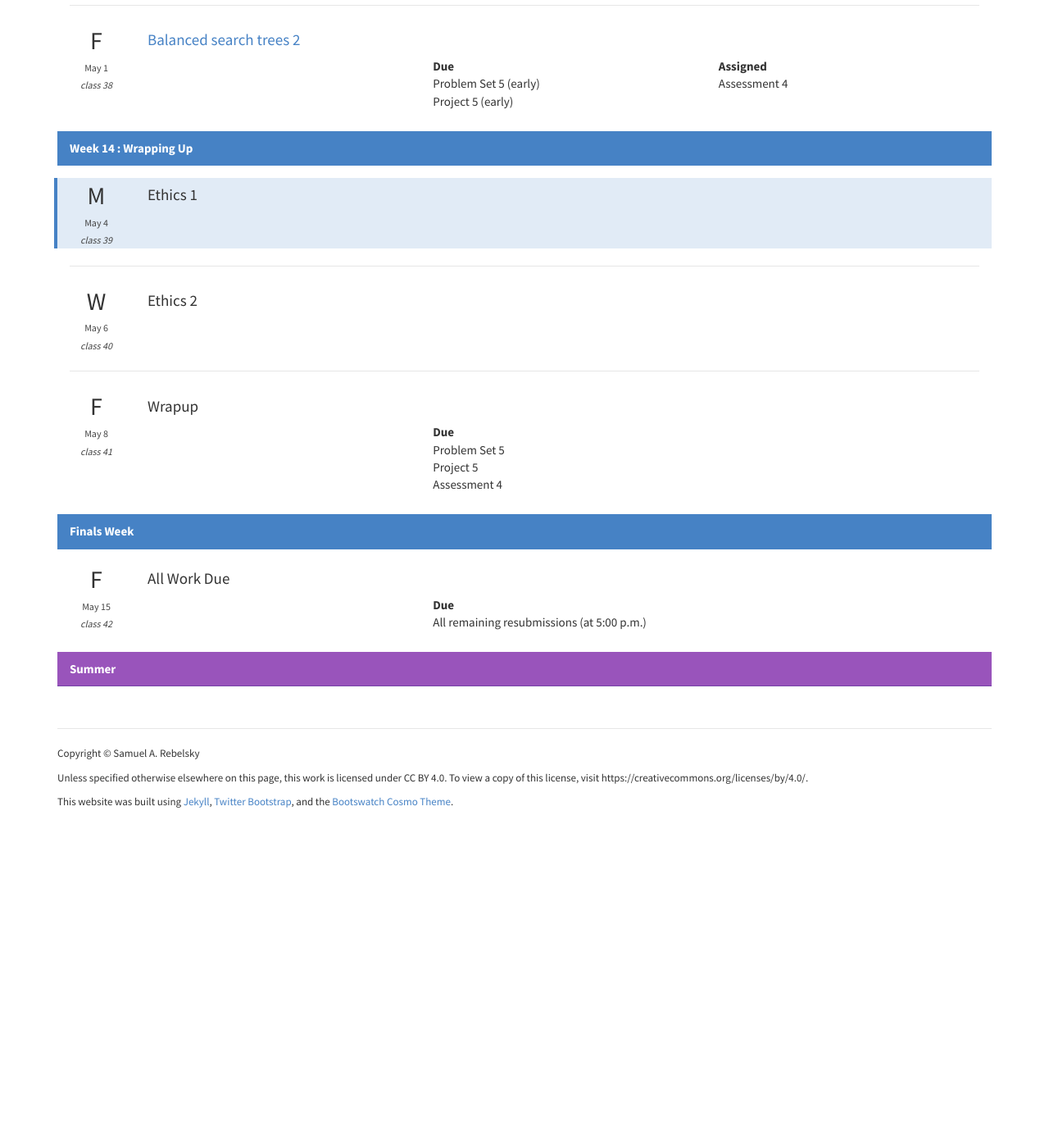
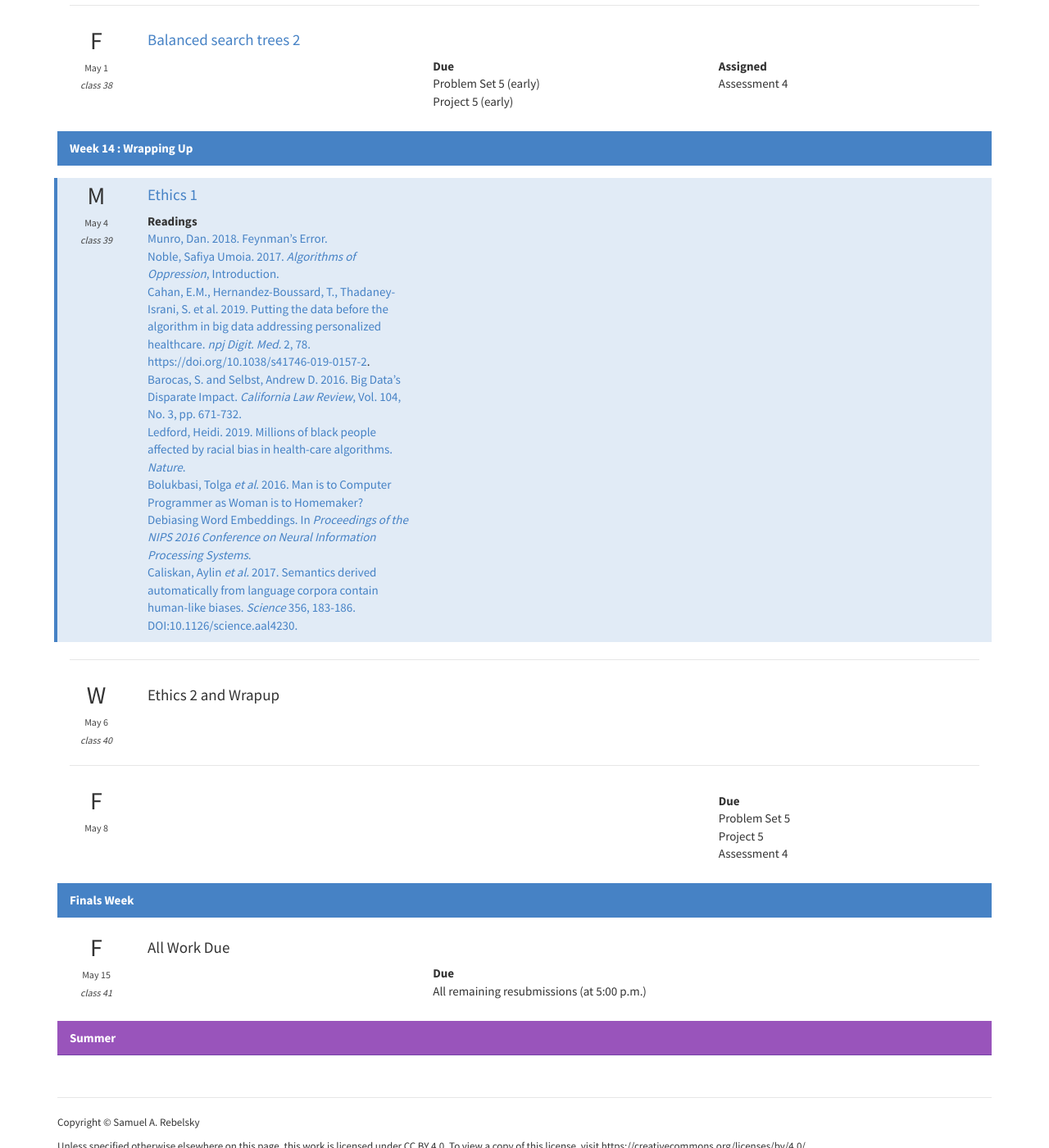
Before and after one commit to rebelsky/csc301-2026sp, a Jekyll site: the page built from pages/schedule.html, in a window 1280 px wide and 1400 px high, scrolled down 5839 px. Shown: the whole window at 82% size. Built offline with Jekyll 4.4.1, drawn with Linux system fonts in a browser that asks for light colours; nearby versions of some CDN libraries; library files that are not in the unit come from our copies; a script that is not in the unit is left out; before the commit the page ends 6837 px from its top, so only the background shows below that.

Commit message:
Drop last class.

```diff
--- a/_data/classes.yml
+++ b/_data/classes.yml
@@ -147,12 +147,25 @@
 
 - topic: Ethics 1
   abbrev: ethics-1
+  reading:
+    - link: Munro, Dan. 2018. Feynman's Error.
+      url: https://www.danmunro.ca/blog/2018/11/29/feynmans-error-on-ethical-thinking-and-drifting-nbsp
+    - link: Noble, Safiya Umoia. 2017. _Algorithms of Oppression_, Introduction.
+      url: https://www.jstor.org/stable/j.ctt1pwt9w5
+    - link: Cahan, E.M., Hernandez-Boussard, T., Thadaney-Israni, S. et al. 2019.  Putting the data before the algorithm in big data addressing personalized healthcare. _npj Digit. Med._ 2, 78. <https://doi.org/10.1038/s41746-019-0157-2>.
+      url: https://www.nature.com/articles/s41746-019-0157-2
+    - link: Barocas, S. and Selbst, Andrew D. 2016.  Big Data's Disparate Impact.  _California Law Review_, Vol. 104, No. 3, pp. 671-732.
+      url: https://www.jstor.org/stable/24758720
+    - link: Ledford, Heidi. 2019. Millions of black people affected by racial bias in health-care algorithms. _Nature_.
+      url: https://www.nature.com/articles/d41586-019-03228-6
+    - link: Bolukbasi, Tolga _et al_. 2016. Man is to Computer Programmer as Woman is to Homemaker? Debiasing Word Embeddings. In _Proceedings of the NIPS 2016 Conference on Neural Information Processing Systems_.
+      url: https://proceedings.neurips.cc/paper_files/paper/2016/file/a486cd07e4ac3d270571622f4f316ec5-Paper.pdf
+    - link: Caliskan, Aylin _et al._ 2017. Semantics derived automatically from language corpora contain human-like biases. _Science_ 356, 183-186. DOI:10.1126/science.aal4230.
+      url: https://www.science.org/doi/full/10.1126/science.aal4230
+  notes: ../eboards/eboard39.html
 
-- topic: Ethics 2
+- topic: Ethics 2 and Wrapup
   abbrev: ethics-2
-
-- topic: Wrapup
-  abbrev: wrapup
 
 - topic: All Work Due
   abbrev: finals
--- a/_data/dates.yml
+++ b/_data/dates.yml
@@ -181,7 +181,7 @@
     - { date: 2026-05-05 }
     - { date: 2026-05-06, class: true }
     - { date: 2026-05-07 }
-    - { date: 2026-05-08, class: true }
+    - { date: 2026-05-08 }
     - { date: 2026-05-09 }
 
 - week: "Finals Week"
```
